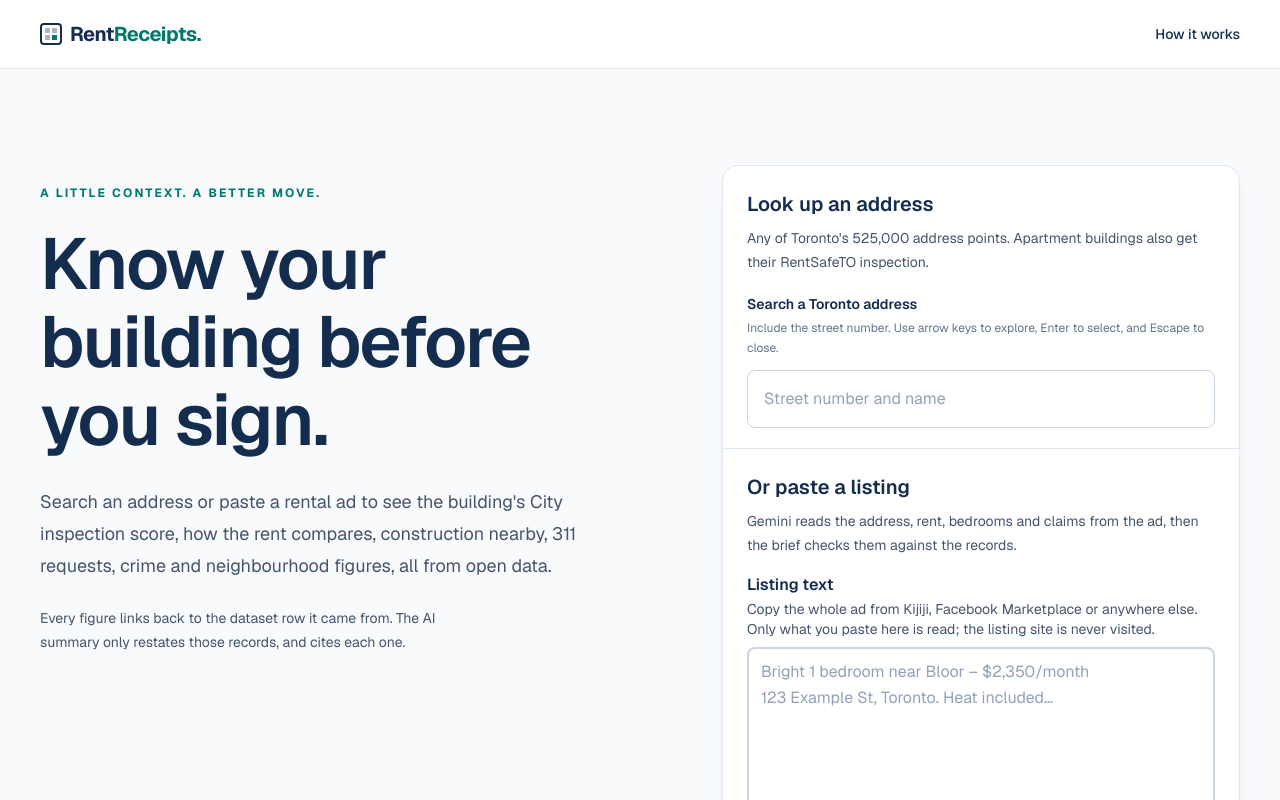
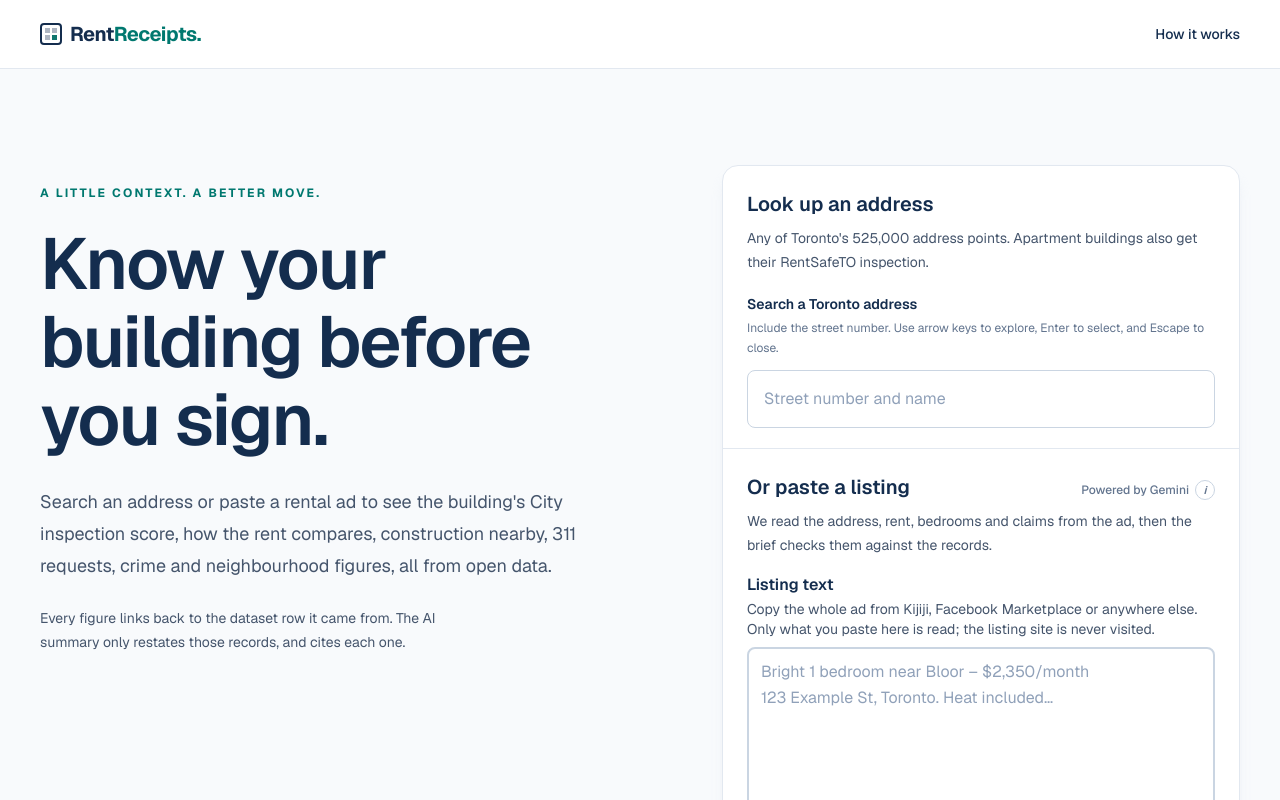
Before and after one commit to Edwardddyang/HackTheValley, a Next.js app in the folder web/: page / in a window 1280 px wide. Shown: the top 800 px of the page. Built offline with nearby package versions, Linux system fonts and the light colour scheme.

Commit message:
"Powered by Gemini" with an info button replaces the Gemini notes on the listing box, ad check and Ask chat; info notes stay inside the card or drawer they open in

```diff
--- a/web/src/components/InfoTip.tsx
+++ b/web/src/components/InfoTip.tsx
@@ -7,8 +7,9 @@ const WIDTH = 288; // w-72
 const EDGE = 8;
 
 /** A small "i" button that shows a note on demand. Closes on Escape or a click outside. The note opens centred
- *  under the button, or anchored to its left or right edge when centring would run off the screen. */
-export function InfoTip({ label, children }: { label: string; children: ReactNode }) {
+ *  under the button (over it with `above`, for a button at the bottom of a panel), or anchored to its left or right
+ *  edge when centring would run off the screen. */
+export function InfoTip({ label, children, above = false }: { label: string; children: ReactNode; above?: boolean }) {
   const [open, setOpen] = useState(false);
   const [align, setAlign] = useState<"center" | "left" | "right">("center");
   const id = useId();
@@ -26,9 +27,20 @@ export function InfoTip({ label, children }: { label: string; children: ReactNod
   function toggle() {
     const box = ref.current?.getBoundingClientRect();
     if (!open && box) {
+      // The note must fit inside the window and inside the nearest card that clips its overflow or panel that floats
+      // over the page (the Ask drawer).
+      let left = 0, right = window.innerWidth;
+      for (let el = ref.current?.parentElement; el; el = el.parentElement) {
+        const style = getComputedStyle(el);
+        if (style.overflowX === "visible" && style.position !== "fixed") continue;
+        const r = el.getBoundingClientRect();
+        left = Math.max(left, r.left);
+        right = Math.min(right, r.right);
+        break;
+      }
       const half = Math.min(WIDTH, window.innerWidth * 0.8) / 2;
       const mid = box.left + box.width / 2;
-      setAlign(mid - half < EDGE ? "left" : mid + half > window.innerWidth - EDGE ? "right" : "center");
+      setAlign(mid - half < left + EDGE ? "left" : mid + half > right - EDGE ? "right" : "center");
     }
     setOpen((o) => !o);
   }
@@ -42,7 +54,7 @@ export function InfoTip({ label, children }: { label: string; children: ReactNod
       </button>
       {open && (
         <span id={id} role="note"
-          className={`absolute top-7 z-30 w-72 max-w-[80vw] rounded-lg border border-slate-200 bg-white p-3 text-xs leading-5 font-normal text-slate-600 shadow-lg ${position}`}>
+          className={`absolute ${above ? "bottom-7" : "top-7"} z-30 w-72 max-w-[80vw] rounded-lg border border-slate-200 bg-white p-3 text-xs leading-5 font-normal text-slate-600 shadow-lg ${position}`}>
           {children}
         </span>
       )}
--- a/web/src/components/ai/AdCheckPanel.tsx
+++ b/web/src/components/ai/AdCheckPanel.tsx
@@ -3,6 +3,7 @@
 import { useEffect, useRef, useState } from "react";
 
 import { Cite } from "@/components/Cite";
+import { PoweredByGemini } from "@/components/ai/PoweredByGemini";
 import type { AdCheck, AdCheckRequest, ApiError, Claim, Verdict } from "@/lib/ai-types";
 import { date } from "@/lib/format";
 
@@ -120,14 +121,22 @@ export function AdCheckPanel({ addressPointId, radius, rent, beds, claims }: {
 
 /** Says honestly who wrote the verdict lines: Gemini, or the fixed rules used when the AI was unavailable. */
 function Provenance({ adCheck }: { adCheck: AdCheck }) {
-  const template = adCheck.model === "template";
+  const checked = adCheck.generated_at ? ` Checked ${date(adCheck.generated_at)}.` : "";
+  if (adCheck.model === "template") {
+    return (
+      <p className="mt-4 max-w-4xl border-t border-slate-100 pt-3 text-xs leading-5 text-slate-500">
+        Checked with fixed rules because the AI wasn&apos;t available. Each line only restates the records it cites.{checked}
+      </p>
+    );
+  }
   return (
-    <p className="mt-4 max-w-4xl border-t border-slate-100 pt-3 text-xs leading-5 text-slate-500">
-      {template
-        ? "Checked with fixed rules because the AI wasn't available. Each line only restates the records it cites."
-        : `Checked by Google Gemini (${adCheck.model}) against the records on this page; each line cites the records it used. AI can misread a record, so check anything that matters with the landlord or the City.`}
-      {adCheck.generated_at ? ` Checked ${date(adCheck.generated_at)}.` : ""}
-    </p>
+    <div className="mt-4 max-w-4xl border-t border-slate-100 pt-3">
+      <PoweredByGemini above>
+        Google Gemini ({adCheck.model}) checked the ad&apos;s claims against the records on this page; each line cites the
+        records it used, and its numbers are checked against them. AI can misread a record, so check anything that
+        matters with the landlord or the City.{checked}
+      </PoweredByGemini>
+    </div>
   );
 }
 
--- a/web/src/components/ai/AskPanel.tsx
+++ b/web/src/components/ai/AskPanel.tsx
@@ -3,6 +3,7 @@
 import { type FormEvent, useId, useRef, useState } from "react";
 
 import { Cite } from "@/components/Cite";
+import { PoweredByGemini } from "@/components/ai/PoweredByGemini";
 import type { ApiError, AskAnswer, AskRequest } from "@/lib/ai-types";
 
 // From integrate/best-of-both (Ariaz), restyled to main's panels. POST /api/ask answers only from the records the
@@ -64,7 +65,6 @@ export function AskPanel({ addressPointId, radius, rent = null, beds = null, sug
     void ask(draft);
   }
 
-  const answered = turns.some((t) => t.status === "answered");
 
   // Laid out as a chat column for AskDrawer: suggestions and answers scroll, the question box stays at the bottom.
   return (
@@ -121,11 +121,12 @@ export function AskPanel({ addressPointId, radius, rent = null, beds = null, sug
             {busy ? "Reading…" : "Ask"}
           </button>
         </form>
-        {answered && (
-          <p className="mt-2 text-xs leading-5 text-slate-500">
-            Written by Gemini from the cited records. Double-check anything important.
-          </p>
-        )}
+        <div className="mt-2">
+          <PoweredByGemini above>
+            Answers are written by Google Gemini from this address&apos;s records only, with a source on every line, and
+            their numbers are checked against those records. AI can misread a record, so double-check anything important.
+          </PoweredByGemini>
+        </div>
       </div>
     </div>
   );
--- /dev/null
+++ b/web/src/components/ai/PoweredByGemini.tsx
@@ -0,0 +1,14 @@
+import type { ReactNode } from "react";
+
+import { InfoTip } from "@/components/InfoTip";
+
+/** The mark on every part of the page Gemini writes or reads: a short label, with what the AI did (and its limits)
+ *  behind the info button. */
+export function PoweredByGemini({ children, above = false }: { children: ReactNode; above?: boolean }) {
+  return (
+    <span className="inline-flex items-center gap-1.5 text-xs font-medium text-slate-500">
+      Powered by Gemini
+      <InfoTip label="About the AI" above={above}>{children}</InfoTip>
+    </span>
+  );
+}
--- a/web/src/components/listing/HomeTools.tsx
+++ b/web/src/components/listing/HomeTools.tsx
@@ -2,6 +2,7 @@
 
 import { useState } from "react";
 
+import { PoweredByGemini } from "@/components/ai/PoweredByGemini";
 import AddressSearch from "@/components/search/AddressSearch";
 
 import { ListingForm } from "./ListingForm";
@@ -24,8 +25,14 @@ export function HomeTools() {
       </div>
       <AddressSearch key={prefill?.nonce ?? 0} initial={prefill?.address ?? ""} keep={prefill?.keep ?? ""} autoFocus={prefill != null} />
       <div className="px-6 py-6">
-        <h2 id="paste-title" className="text-xl font-semibold">Or paste a listing</h2>
-        <p className="mt-2 text-sm leading-6 text-slate-600">Gemini reads the address, rent, bedrooms and claims from the ad, then the brief checks them against the records.</p>
+        <div className="flex flex-wrap items-baseline justify-between gap-x-4 gap-y-1">
+          <h2 id="paste-title" className="text-xl font-semibold">Or paste a listing</h2>
+          <PoweredByGemini>
+            Google Gemini reads the address, rent, bedrooms and claims from the ad (text or a screenshot); the brief then
+            checks each claim against the City&apos;s records. The listing site itself is never visited.
+          </PoweredByGemini>
+        </div>
+        <p className="mt-2 text-sm leading-6 text-slate-600">We read the address, rent, bedrooms and claims from the ad, then the brief checks them against the records.</p>
         <div className="mt-4">
           <ListingForm onSearchInstead={(address, keep) => setPrefill({ address, keep, nonce: Date.now() })} />
         </div>
```
